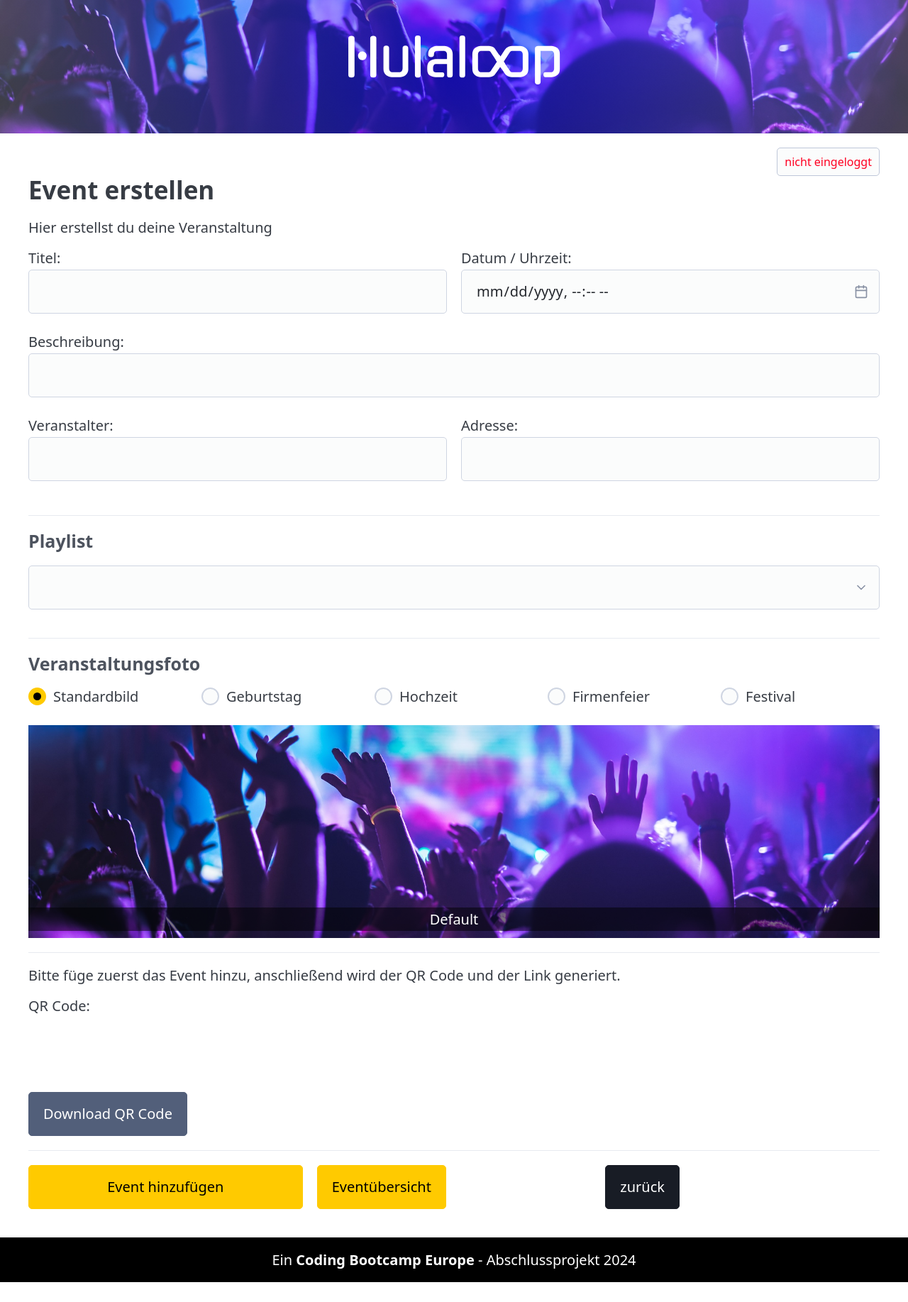
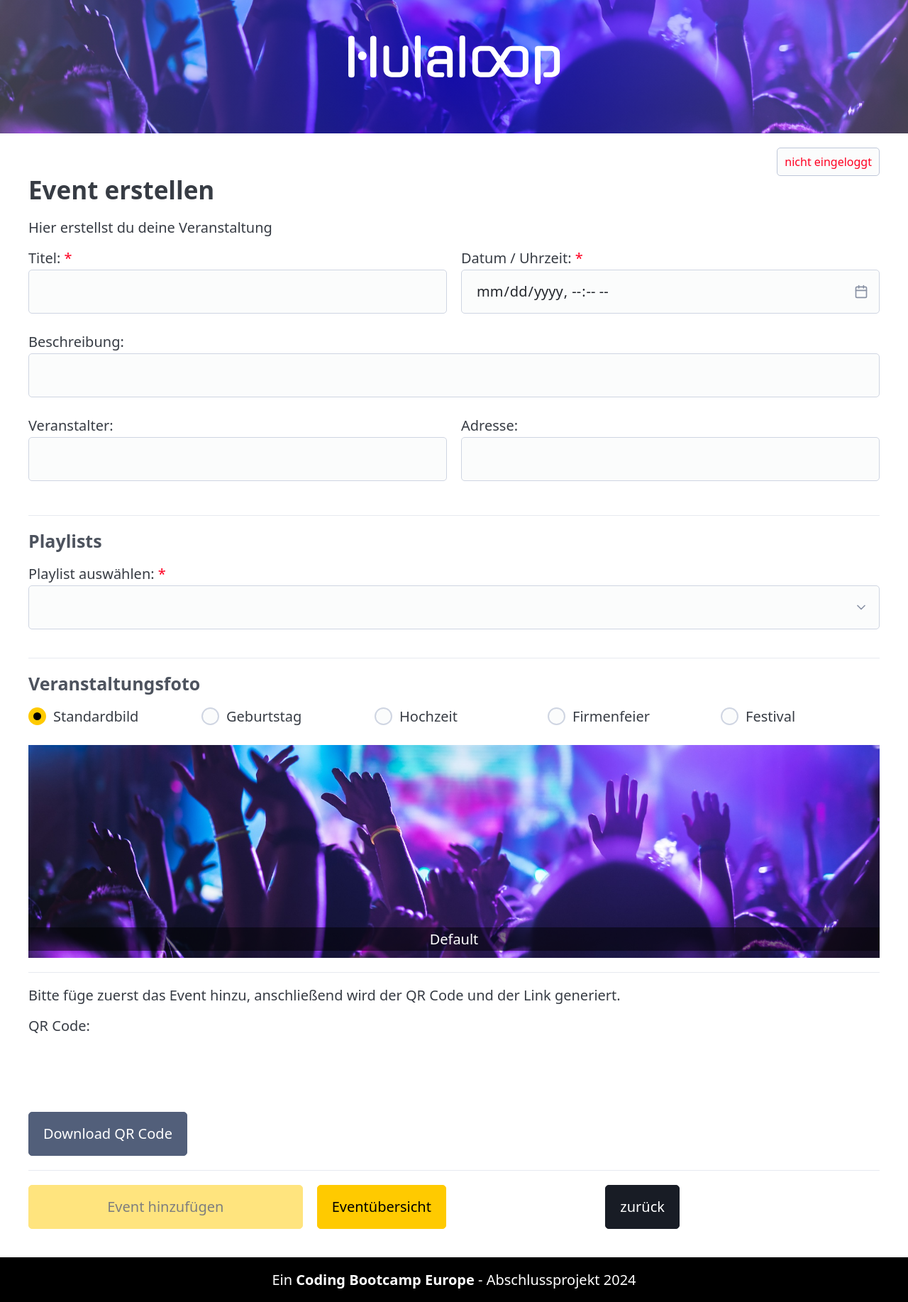
Before and after one commit to coding-bootcamps-eu/final-project-tz-2023-08-track-stack, a Vue app: page /create-event in a window 1280 px wide. Shown: the whole page at 71% size. Before the commit the page ends 1807 px from the top, so only its background shows below. Built offline with nearby package versions, Linux system fonts and the light colour scheme; some icons are missing.

Commit message:
feat: form validation mandatory fields in createevents

```diff
--- a/src/styles/custom-pico.css
+++ b/src/styles/custom-pico.css
@@ -50,6 +50,12 @@ form label.hidden {
 ol {
   list-style: none;
   padding-left: 0;
+}
+
+/* Pflichtfelder */
+.required,
+.error {
+  color: #ff0022;
 }
 
 /* Active DJ Menü */
--- a/src/views/dj/CreateEvent.vue
+++ b/src/views/dj/CreateEvent.vue
@@ -5,32 +5,36 @@
   <form @submit.prevent="addEvent()">
     <div class="grid">
       <label for="event-title"
-        >Titel: <input type="text" name="event-title" v-model="title"
+        >Titel: <span class="required">*</span>
+        <input type="text" name="event-title" v-model="title"
       /></label>
       <label for="event-date"
-        >Datum / Uhrzeit:
-        <input type="datetime-local" name="event-date" v-model="date" aria-label="Datetime local" />
+        >Datum / Uhrzeit: <span class="required">*</span>
+        <input type="datetime-local" name="eventdate" v-model="date" aria-label="Datetime local" />
       </label>
     </div>
     <label for="event-description"
-      >Beschreibung: <input type="text" name="event-description" v-model="description"
+      >Beschreibung: <input type="text" name="eventdescription" v-model="description"
     /></label>
 
     <div class="grid">
       <label for="event-organizer"
-        >Veranstalter:<input type="text" name="event-organizer" v-model="organizer"
+        >Veranstalter:<input type="text" name="eventorganizer" v-model="organizer"
       /></label>
       <label for="event-address"
-        >Adresse:<input type="text" name="event-address" v-model="address"
+        >Adresse:<input type="text" name="eventaddress" v-model="address"
       /></label>
     </div>
     <hr />
-    <h4>Playlist</h4>
-    <select name="event-playlist" v-model="selectedPlaylistId">
-      <option v-for="playlist in playlists" :key="playlist.id" :value="playlist.id">
-        {{ playlist.title }}
-      </option>
-    </select>
+    <h4>Playlists</h4>
+    <label
+      >Playlist auswählen: <span class="required">*</span>
+      <select name="event-playlist" v-model="selectedPlaylistId">
+        <option v-for="playlist in playlists" :key="playlist.id" :value="playlist.id">
+          {{ playlist.title }}
+        </option>
+      </select></label
+    >
     <hr />
     <h4>Veranstaltungsfoto</h4>
     <fieldset id="event-image">
@@ -101,7 +105,7 @@
     <QrCodeGenerator2 :eventId="eventId" />
     <hr />
     <div class="grid">
-      <input type="submit" value="Event hinzufügen" />
+      <input type="submit" value="Event hinzufügen" :disabled="!isFormValid" />
       <div>
         <router-link to="/events">
           <button><i class="si-grid"></i> Eventübersicht</button>
@@ -143,7 +147,17 @@ export default {
   created() {
     this.fetchPlaylists()
   },
+  computed: {
+    isFormValid() {
+      return (
+        this.title.trim() !== '' && // Login darf nicht leer sein oder nur Leerzeichen enthalten
+        this.date.trim() !== '' && // Login darf keine Leerzeichen am Anfang oder Ende haben
+        this.selectedPlaylistId !== '' // Email darf nicht leer sein
 
+        // Hier kannst du weitere Validierungen hinzufügen
+      )
+    }
+  },
   methods: {
     async fetchPlaylists() {
       await usePlaylistStore().fetchPlaylistsForLocalStoredDJ()
--- a/src/views/dj/DjRegister.vue
+++ b/src/views/dj/DjRegister.vue
@@ -98,10 +98,3 @@ export default {
   }
 }
 </script>
-
-<style scoped>
-.required,
-.error {
-  color: #ff0022;
-}
-</style>
```
